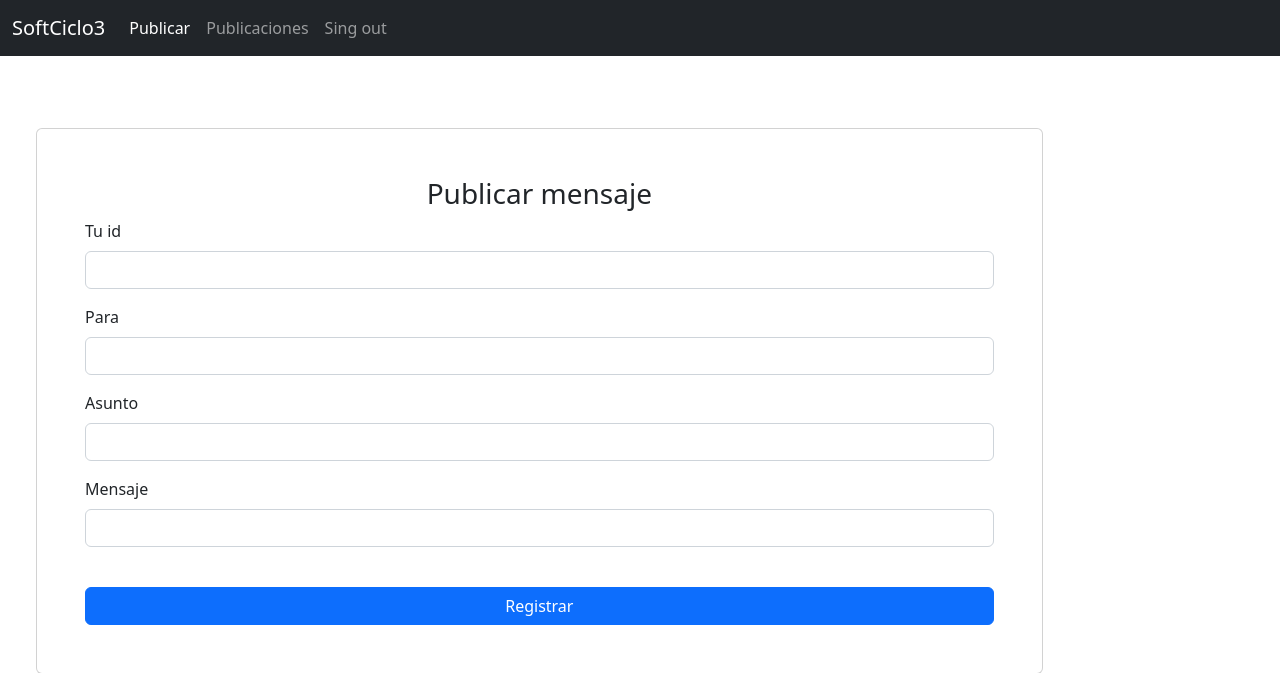
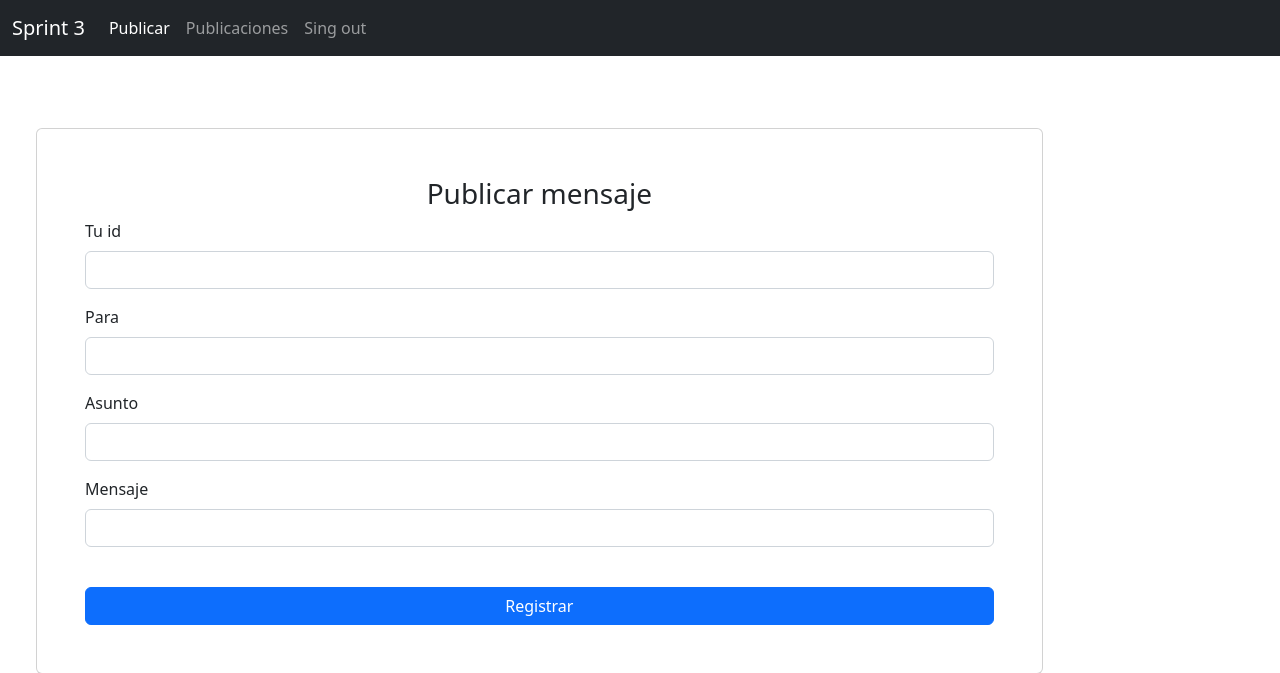
Before and after one commit to osdarove/Sprint-3, a Flask app: page /escribir in a window 1280 px wide. Shown: the top 673 px of the page. Run offline with Flask 2, Linux system fonts and the light colour scheme; parts of the project's set-up code (start-up, migrations or seed data) failed here and were passed over; some libraries are stand-ins or nearby versions.

Commit message:
sprint3 v3

```diff
--- a/Templates/base.html
+++ b/Templates/base.html
@@ -14,7 +14,7 @@
     <header>
         <nav class="navbar navbar-dark navbar-expand-lg bg-dark">
             <div class="container-fluid">
-              <a class="navbar-brand" href="#">SoftCiclo3</a>
+              <a class="navbar-brand" href="#">Sprint 3</a>
               <button class="navbar-toggler" type="button" data-bs-toggle="collapse" data-bs-target="#navbarNav" aria-controls="navbarNav" aria-expanded="false" aria-label="Toggle navigation">
                 <span class="navbar-toggler-icon"></span>
               </button>
```
Also changed, not shown: README.md (deleted), database.db, 1 other file.
